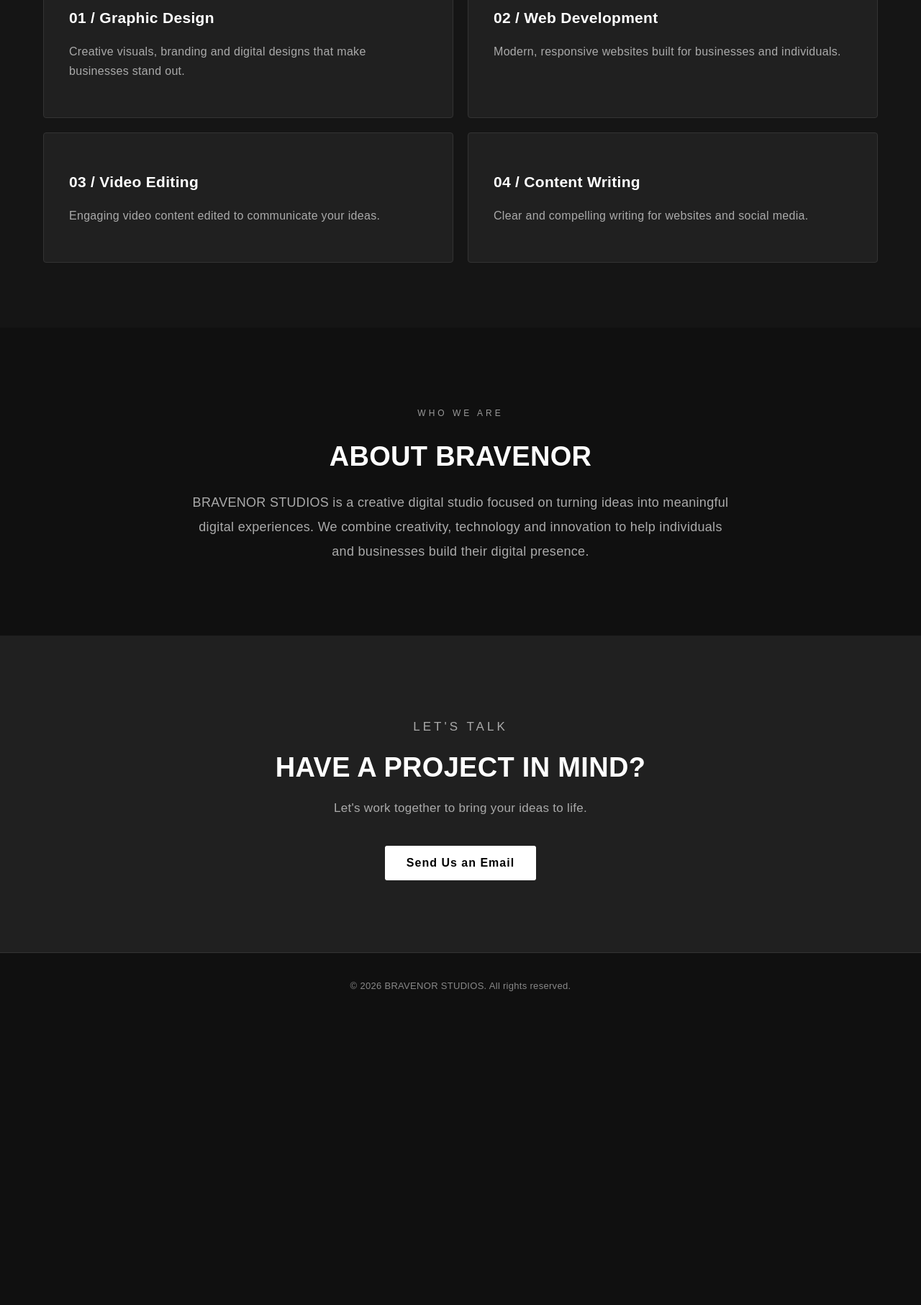
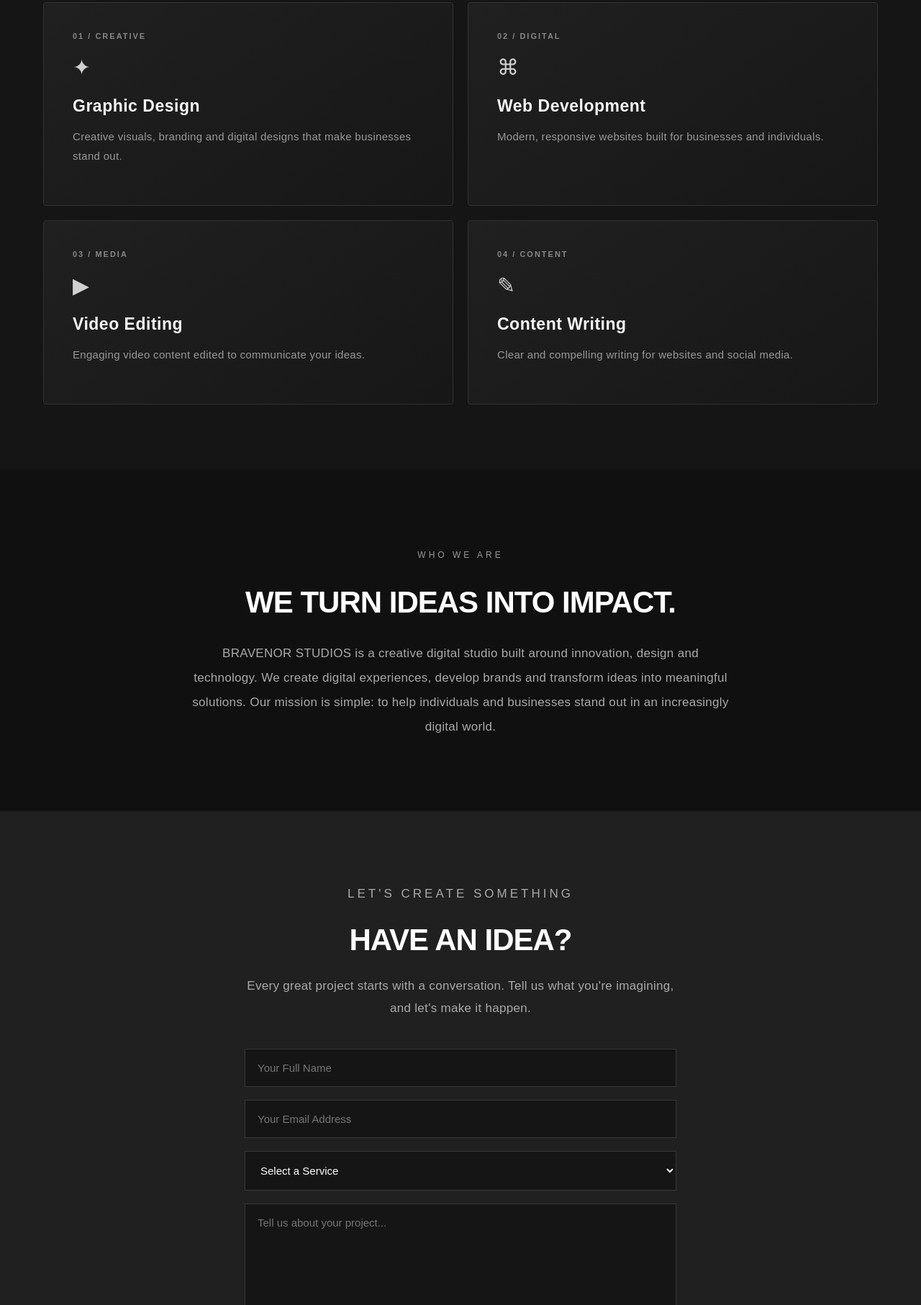
Before and after one commit to ikusikaoluwadarasimi-debug/bravenor-studios, a plain HTML site: page index.html in a window 1280 px wide. Shown: the part 987-2800 px from the top of the page at 72% size. Before the commit the page ends 2402 px from the top, so only its background shows below. Drawn offline with Linux system fonts and the light colour scheme.

Commit message:
Add files via upload
Update BRAVENOR STUDIOS website

```diff
--- a/index.html
+++ b/index.html
@@ -47,27 +47,38 @@
 
     <p class="section-tag">WHAT WE DO</p>
 
-    <h2>OUR SERVICES</h2>
+    <h2>What We Create.</h2>
+<p class="services-description">
+    We transform ideas into powerful digital experiences.
+</p>
 
     <div class="service-container">
 
         <div class="service-card">
-            <h3>01 / Graphic Design</h3>
+            <span class="service-number">01 / CREATIVE</span>
+            <div class="service-icon">✦</div>
+            <h3>Graphic Design</h3>
             <p>Creative visuals, branding and digital designs that make businesses stand out.</p>
         </div>
 
         <div class="service-card">
-            <h3>02 / Web Development</h3>
+            <span class="service-number">02 / DIGITAL</span>
+            <div class="service-icon">⌘</div>
+            <h3>Web Development</h3>
             <p>Modern, responsive websites built for businesses and individuals.</p>
         </div>
 
         <div class="service-card">
-            <h3>03 / Video Editing</h3>
+            <span class="service-number">03 / MEDIA</span>
+            <div class="service-icon">▶</div>
+            <h3>Video Editing</h3>
             <p>Engaging video content edited to communicate your ideas.</p>
         </div>
 
         <div class="service-card">
-            <h3>04 / Content Writing</h3>
+          <span class="service-number">04 / CONTENT</span>
+            <div class="service-icon">✎</div>
+            <h3>Content Writing</h3>
             <p>Clear and compelling writing for websites and social media.</p>
         </div>
 
@@ -75,42 +86,80 @@
 
 </section>
 
+
 <section class="about" id="about">
 
     <p class="section-tag">WHO WE ARE</p>
 
-    <h2>ABOUT BRAVENOR</h2>
+    <h2>WE TURN IDEAS INTO IMPACT.</h2>
 
     <p class="about-text">
         BRAVENOR STUDIOS is a creative digital studio
-        focused on turning ideas into meaningful digital
-        experiences.
+        built around innovation, design and technology.
 
-        We combine creativity, technology and innovation
-        to help individuals and businesses build their
-        digital presence.
+        We create digital experiences, develop brands
+        and transform ideas into meaningful solutions.
+
+        Our mission is simple: to help individuals and
+        businesses stand out in an increasingly digital world.
     </p>
 
 </section>
 
+
 <section class="contact" id="contact">
 
-    <p class="section-tag">LET'S TALK</p>
+    <p class="section-tag">LET'S CREATE SOMETHING</p>
 
-    <h2>HAVE A PROJECT IN MIND?</h2>
+    <h2>HAVE AN IDEA?</h2>
 
-    <p>Let's work together to bring your ideas to life.</p>
+    <p>
+        Every great project starts with a conversation.
+        Tell us what you're imagining, and let's make it happen.
+    </p>
+
+<form class="contact-form" action="https://formsubmit.co/ikusikaoluwadarasimi@gmail.com" method="POST">
+
+    <input type="text" name="name" placeholder="Your Full Name" required>
+
+    <input type="email" name="email" placeholder="Your Email Address" required>
+
+    <select name="service" required>
+        <option value="">Select a Service</option>
+        <option>Graphic Design</option>
+        <option>Web Development</option>
+        <option>Video Editing</option>
+        <option>Content Writing</option>
+    </select>
+
+    <textarea name="message" placeholder="Tell us about your project..." required></textarea>
+
+    <button type="submit">SEND ENQUIRY →</button>
+
+</form>
 
     <a href="https://mail.google.com/mail/?view=cm&fs=1&to=ikusikaoluwadarasimi@gmail.com"
-   target="_blank"
-   class="contact-button">
-    Send Us an Email
-</a>
+       target="_blank"
+       rel="noopener noreferrer"
+       class="contact-button">
+        START A PROJECT →
+    </a>
 
 </section>
 
+
 <footer>
-    <p>© 2026 BRAVENOR STUDIOS. All rights reserved.</p>
+    <div class="footer-content">
+        <h3>BRAVENOR<span> STUDIOS.</span></h3>
+
+        <p>Creative ideas. Digital experiences.</p>
+
+        <div class="footer-line"></div>
+
+        <p class="copyright">
+            © 2026 BRAVENOR STUDIOS. All rights reserved.
+        </p>
+    </div>
 </footer>
 
     <script src="script.js"></script>
--- a/style.css
+++ b/style.css
@@ -7,6 +7,7 @@ body {
     font-family: Arial, sans-serif;
     margin: 0;
 }
+
 
 nav {
     display: flex;
@@ -32,8 +33,14 @@ nav ul {
 nav a {
     color: white;
     text-decoration: none;
+    transition: color 0.3s ease;
 }
 
+nav a:hover {
+    color: #aaa;
+}
+
+/* HERO SECTION */
 .hero {
     text-align: center;
     padding: 130px 20px;
@@ -73,7 +80,9 @@ nav a {
 .hero-buttons a {
     padding: 15px 25px;
     text-decoration: none;
+    transition: all 0.3s ease;
 }
+
 
 .btn-primary {
     background: white;
@@ -101,7 +110,13 @@ nav a {
     font-size: 38px;
     margin-bottom: 45px;
 }
-
+.services-description {
+    color: #999;
+    font-size: 16px;
+    max-width: 550px;
+    line-height: 1.7;
+    margin: -25px auto 45px;
+}
 .service-container {
     display: grid;
     grid-template-columns: repeat(2, 1fr);
@@ -109,11 +124,13 @@ nav a {
 }
 
 .service-card {
-    background: #202020;
+    background: linear-gradient(145deg, #202020, #171717);
     border: 1px solid #333;
-    padding: 35px;
+    padding: 40px;
     text-align: left;
-    transition: 0.3s;
+    transition: all 0.35s ease;
+    border-radius: 5px;
+    min-height: 150px;
 }
 
 .service-card:hover {
@@ -182,16 +199,18 @@ nav a {
 }
 
 .about h2 {
-    font-size: 38px;
-    margin-bottom: 25px;
+    font-size: 42px;
+    font-weight: 800;
+    letter-spacing: -1px;
+    margin-bottom: 30px;
 }
 
 .about-text {
     max-width: 750px;
     margin: auto;
     color: #aaa;
-    font-size: 18px;
-    line-height: 1.9;
+    font-size: 17px;
+    line-height: 2;
 }
 
 @media (max-width: 768px) {
@@ -215,22 +234,30 @@ nav a {
 }
 
 .contact h2 {
-    font-size: 38px;
+    font-size: 42px;
+    font-weight: 800;
+    letter-spacing: -1px;
     margin: 25px 0;
 }
 
 .contact p {
     color: #aaa;
     font-size: 17px;
+    line-height: 1.8;
+    max-width: 600px;
+    margin: 0 auto;
 }
 
 .contact-button {
     display: inline-block;
-    margin-top: 25px;
-    padding: 15px 30px;
+    margin-top: 35px;
+    padding: 17px 32px;
     background: white;
     color: black;
     text-decoration: none;
+    font-weight: bold;
+    letter-spacing: 1px;
+    transition: all 0.3s ease;
 }
 
 .contact-button:hover {
@@ -290,6 +317,7 @@ nav a:hover {
     background: #bbb;
     transform: translateY(-3px);
 }
+
 /* BRAVENOR STUDIOS - PREMIUM FINISH */
 
 body {
@@ -340,3 +368,132 @@ body {
     letter-spacing: 1px;
     border-radius: 3px;
 }
+.service-number {
+    display: block;
+    color: #888;
+    font-size: 11px;
+    letter-spacing: 2px;
+    margin-bottom: 20px;
+    font-weight: bold;
+}
+.service-card {
+    position: relative;
+    overflow: hidden;
+}
+
+.service-card::after {
+    content: "";
+    position: absolute;
+    bottom: 0;
+    left: 0;
+    width: 0;
+    height: 2px;
+    background: white;
+    transition: width 0.4s ease;
+}
+
+.service-card:hover::after {
+    width: 100%;
+}
+.service-card h3 {
+    color: #f5f5f5;
+    font-size: 23px;
+    font-weight: 700;
+    margin-bottom: 15px;
+    letter-spacing: 0.5px;
+}
+
+.service-card p {
+    color: #999;
+    font-size: 15px;
+    line-height: 1.8;
+}
+.service-icon {
+    font-size: 30px;
+    color: #d0d0d0;
+    margin: 20px 0;
+    transition: transform 0.3s ease;
+}
+
+.service-card:hover .service-icon {
+    transform: translateY(-4px);
+}
+.footer-content {
+    max-width: 1100px;
+    margin: auto;
+}
+
+.footer-content h3 {
+    letter-spacing: 3px;
+    font-size: 20px;
+}
+
+.footer-content h3 span {
+    color: #888;
+}
+
+.footer-content > p {
+    color: #999;
+}
+
+.footer-line {
+    height: 1px;
+    background: #333;
+    margin: 25px 0;
+}
+
+footer .copyright {
+    font-size: 12px;
+    color: #777;
+}
+
+/* CONTACT ENQUIRY FORM */
+
+.contact-form {
+    max-width: 600px;
+    margin: 40px auto 0;
+    display: flex;
+    flex-direction: column;
+    gap: 18px;
+}
+
+.contact-form input,
+.contact-form select,
+.contact-form textarea {
+    width: 100%;
+    box-sizing: border-box;
+    padding: 17px;
+    background: #151515;
+    border: 1px solid #383838;
+    color: white;
+    font-family: Arial, sans-serif;
+    font-size: 15px;
+    outline: none;
+}
+
+.contact-form input:focus,
+.contact-form select:focus,
+.contact-form textarea:focus {
+    border-color: #aaa;
+}
+
+.contact-form textarea {
+    min-height: 150px;
+    resize: vertical;
+}
+
+.contact-form button {
+    padding: 17px;
+    background: white;
+    color: black;
+    border: none;
+    font-weight: bold;
+    letter-spacing: 1px;
+    cursor: pointer;
+    transition: 0.3s;
+}
+
+.contact-form button:hover {
+    background: #bbb;
+    transform: translateY(-3px);
+}
```
